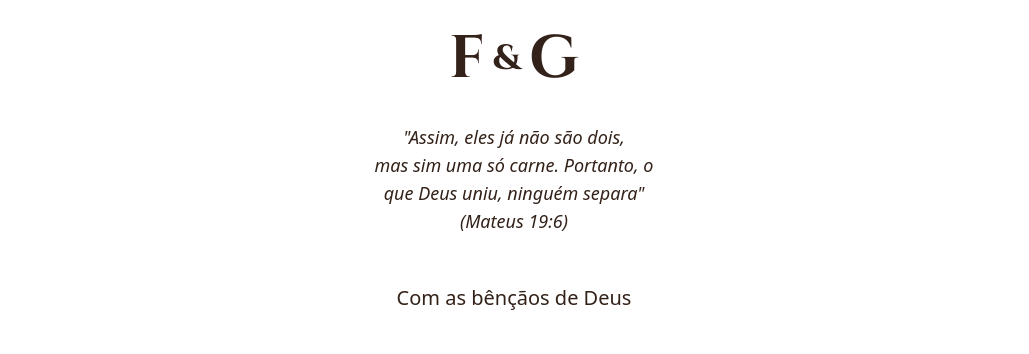
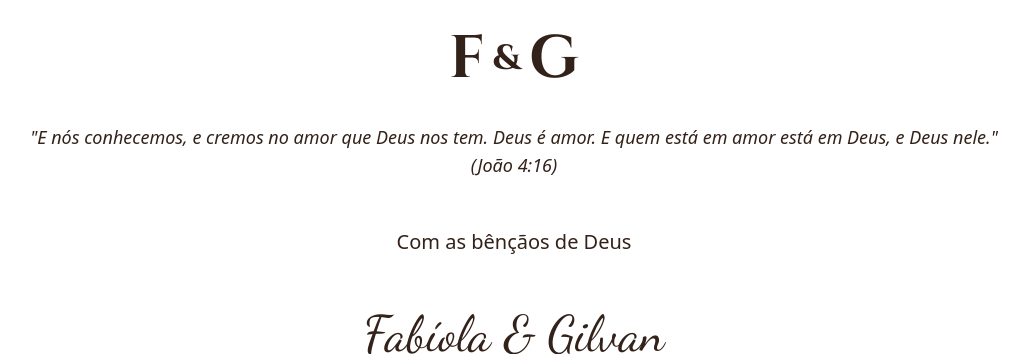
Before and after one commit to lucasSamogim/convite-casamento, a plain HTML site: page index.html in a window 1280 px wide. Shown: the part 830-1184 px from the top of the page, without its empty margins (126-1155 px from the left). Drawn offline with nearby package versions, Linux system fonts and the light colour scheme.

Commit message:
pequenas atualizações

```diff
--- a/index.html
+++ b/index.html
@@ -4,6 +4,14 @@
 
     <meta charset="UTF-8" />
     <meta name="viewport" content="width=device-width, initial-scale=1.0" />
+
+    <!-- Open Graph (para Facebook, WhatsApp, etc.) -->
+    <meta property="og:type" content="website">
+    <meta property="og:url" content="https://www.convite-casamento-fabiolaegilvan.vercel.app">
+    <meta property="og:title" content="Casamento de Fabíola & Gilvan">
+    <meta property="og:description" content="Nosso grande dia está chegando! Veja todos os detalhes do casamento.">
+    <meta property="og:image" content="https://imgur.com/3XqqI8V">
+
     <title>Convite de Casamento - Fabiola & Gilvan</title>
 
     <!-- Tailwind CSS -->
@@ -55,10 +63,10 @@
 
       <!-- Poema -->
       <p class="frase-poetica mb-6 text-center text-lg opacity-0 fade-in-up fade-delay-2">
-        "Assim, eles já não são dois,<br />
-        mas sim uma só carne. Portanto, o<br />
-        que Deus uniu, ninguém separa"<br />
-        <em>(Mateus 19:6)</em>
+        "E nós conhecemos, e cremos no amor que Deus
+        nos tem. Deus é amor. E quem está em amor
+        está em Deus, e Deus nele."<br />
+        <em>(João 4:16)</em>
       </p>
 
       <br />
@@ -69,7 +77,7 @@
       <br />
 
       <!-- Nome dos noivos -->
-      <h2 class="nome-noivos mb-2 text-center text-[50px] font-cursive opacity-0 fade-in-up fade-delay-2">Fabiola & Gilvan</h2>
+      <h2 class="nome-noivos mb-2 text-center text-[50px] font-cursive opacity-0 fade-in-up fade-delay-2">Fabíola & Gilvan</h2>
 
       <br />
 
```
